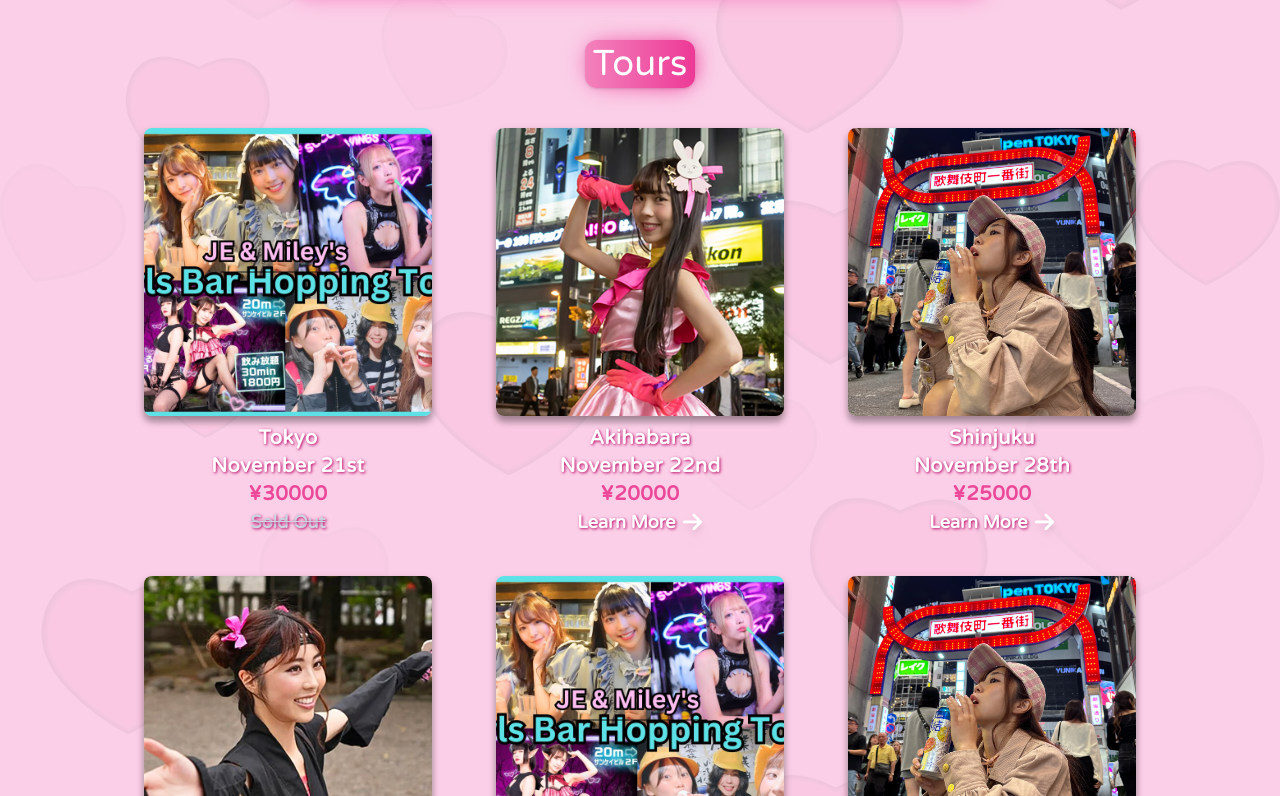
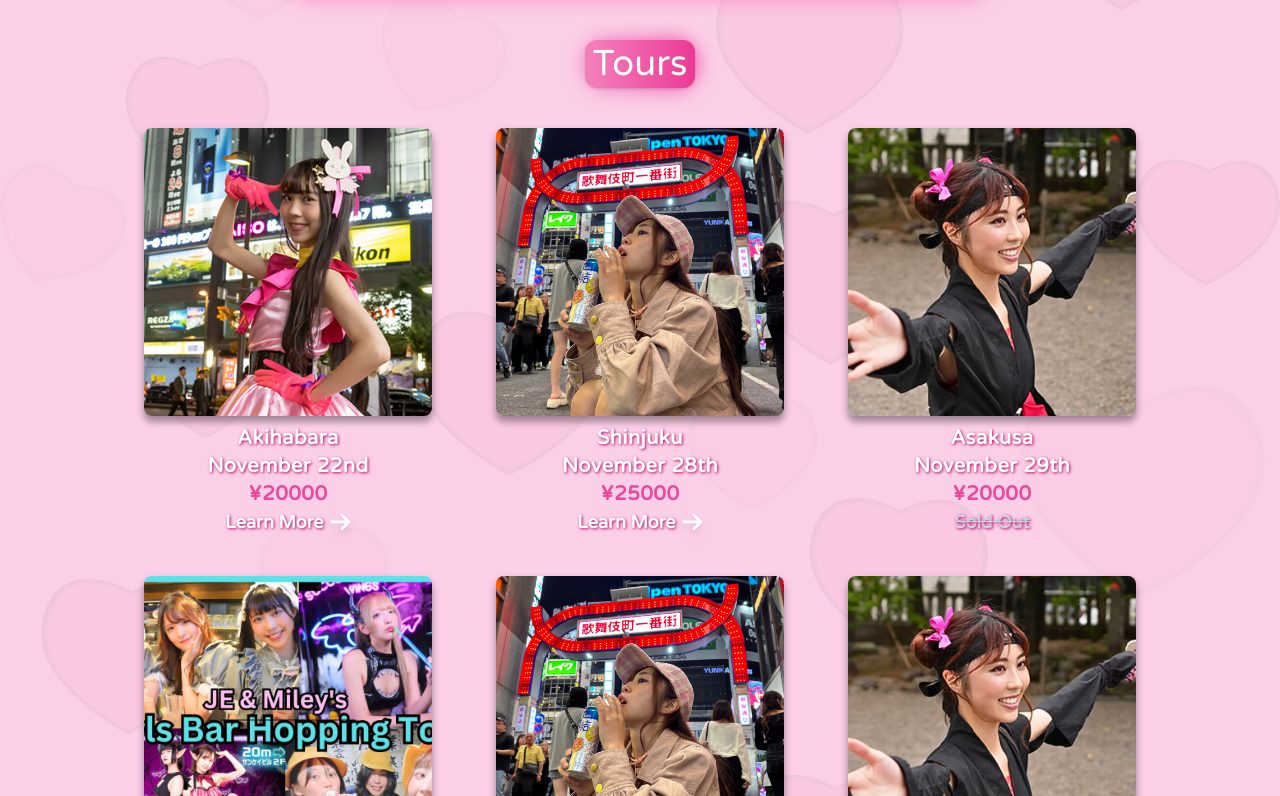
Before and after one commit to brandonrainey/smiley-tours, a Next.js app: page / in a window 1280 px wide. Shown: the part 1264-2060 px from the top of the page. Built offline with nearby package versions, Linux system fonts and the light colour scheme; no server answers; a web font is replaced by a local one; what tailwindcss-animated would draw is missing.

Commit message:
removed expired tour

```diff
--- a/components/TourSidebar.tsx
+++ b/components/TourSidebar.tsx
@@ -6,15 +6,6 @@ import { useEffect, useState } from 'react'
 import ArrowRight from './icons/ArrowRight'
 
 const tours = [
-  {
-    tourArea: 'Tokyo',
-    tourDate: 'November 21st',
-    tourImage: '/tours/barTour.webp',
-    tourId: 34,
-    tourPrice: 30000,
-    tourSpots: 0,
-    tourLink: 'https://smileywalk.shop/items/673415c50662f22d55ead4d7',
-  },
   {
     tourArea: 'Akihabara',
     tourDate: 'November 22nd',
```
